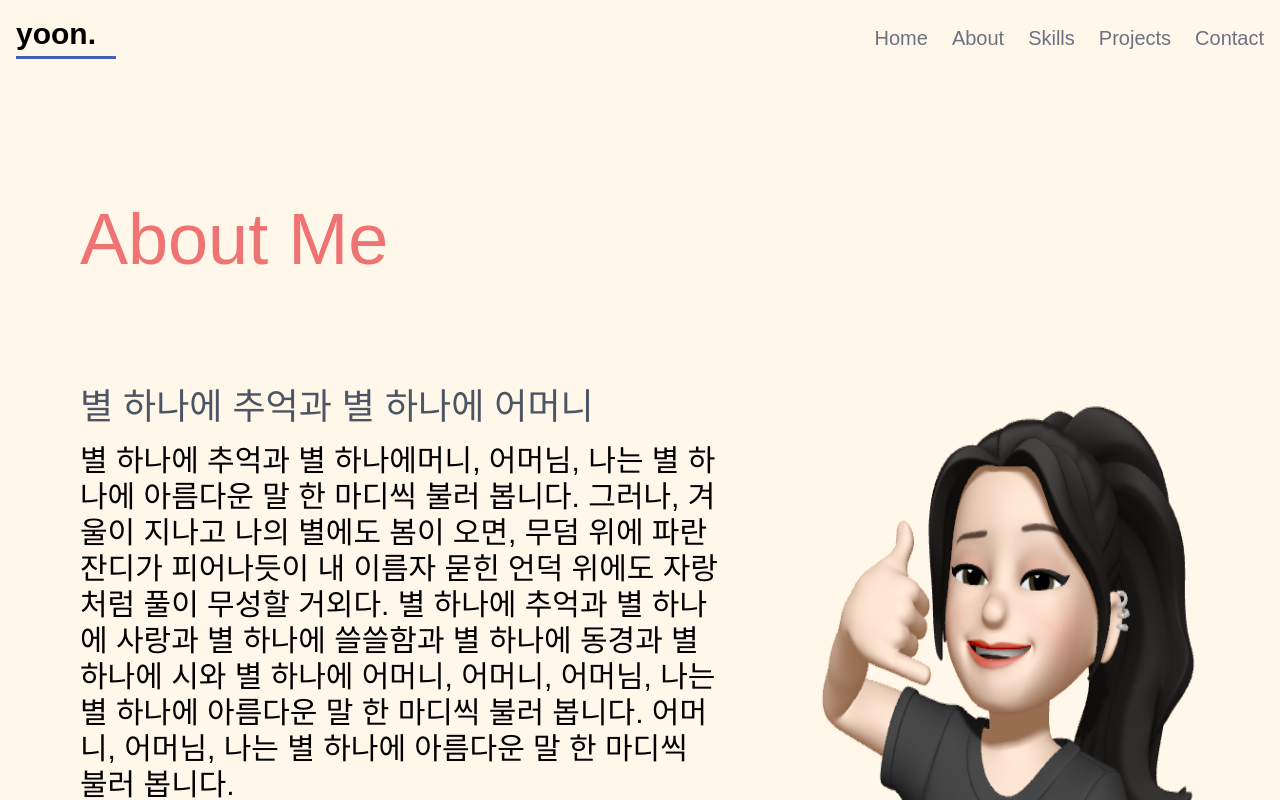
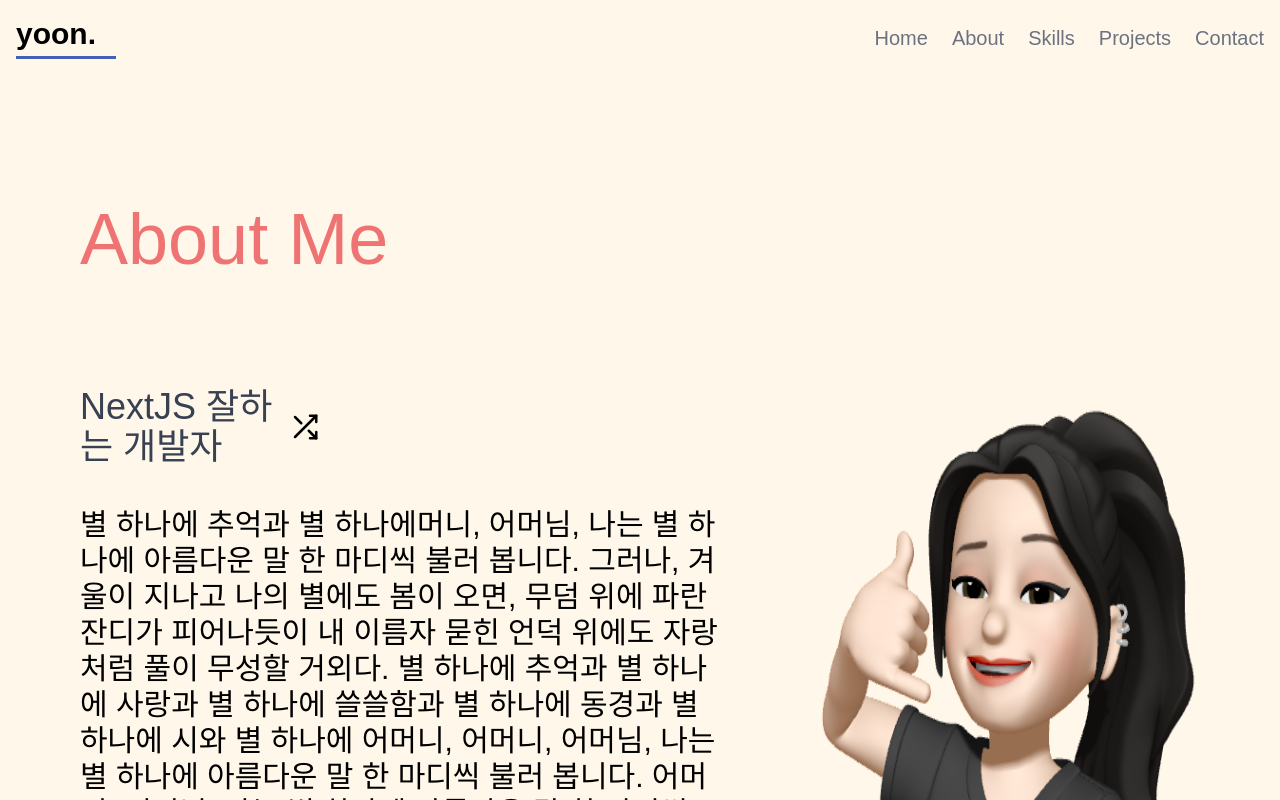
Before and after one commit to eeeyooon/portfolio, a Next.js app: page /about in a window 1280 px wide. Built offline with nearby package versions, Linux system fonts and the light colour scheme; a web font is replaced by a local one.

Commit message:
feat: shuffle & slot 기능 추가

```diff
--- a/src/app/about/page.tsx
+++ b/src/app/about/page.tsx
@@ -1,5 +1,7 @@
 import Image from "next/image";
 import ProfileImage from "../../../public/images/profile.png";
+import SlotMachine from "@/components/SlotMachine";
+import { sentence } from "../../../data/about/data";
 export default function AboutPage() {
   return (
     <>
@@ -13,11 +15,10 @@ export default function AboutPage() {
             height={300}
             priority
           />
-          <div className="pt-20 mr-20 ">
-            <p className="font-scoreRegular text-4xl text-gray-600 mb-4">
-              별 하나에 추억과 별 하나에 어머니
-            </p>
-            <p className="text-3xl">
+          <div className="pt-20 mr-20">
+            <SlotMachine sentence={sentence} />
+
+            <p className="text-3xl mb-14 mt-10">
               별 하나에 추억과 별 하나에머니, 어머님, 나는 별 하나에 아름다운 말
               한 마디씩 불러 봅니다. 그러나, 겨울이 지나고 나의 별에도 봄이
               오면, 무덤 위에 파란 잔디가 피어나듯이 내 이름자 묻힌 언덕 위에도
@@ -26,9 +27,6 @@ export default function AboutPage() {
               어머니, 어머님, 나는 별 하나에 아름다운 말 한 마디씩 불러 봅니다.
               어머니, 어머님, 나는 별 하나에 아름다운 말 한 마디씩 불러 봅니다.
             </p>
-            <p className="text-3xl mt-14">
-              나는 별 하나에 아름다운 말 한 마디씩 불러 봅니다.
-            </p>
           </div>
         </div>
       </section>
--- /dev/null
+++ b/src/components/SlotMachine.tsx
@@ -0,0 +1,78 @@
+"use client";
+
+import { AnimatePresence, Variants, motion } from "framer-motion";
+import { useEffect, useState } from "react";
+import { LuShuffle } from "react-icons/lu";
+
+type Props = {
+  sentence: string[];
+};
+
+export default function SlotMachine({ sentence }: Props) {
+  const [count, setCount] = useState(0);
+  const [curIndex, setCurIndex] = useState(0);
+  const textList = Array(5).fill(sentence).flat();
+
+  useEffect(() => {
+    const interval = setInterval(() => {
+      setCurIndex((prev) => {
+        return prev < textList.length - 1 - count ? prev + 1 : prev;
+      });
+    }, 10 * (curIndex + 1) * 0.5);
+    return () => clearInterval(interval);
+  }, [curIndex, count, textList.length]);
+
+  const variants: Variants = {
+    initial: { scaleY: 0.3, y: "-50%", opacity: 0 },
+    animate: ({ isLast }) => ({
+      scaleY: 1,
+      y: 0,
+      opacity: 1,
+      filter: isLast ? undefined : "blur(1.5px)",
+    }),
+    exit: { scaleY: 0.3, y: "50%", opacity: 0 },
+  };
+  function handleClick() {
+    setCurIndex(0);
+    setCount((prev) => {
+      return prev < sentence.length - 1 ? prev + 1 : 0;
+    });
+  }
+
+  return (
+    <div className="flex justify-between">
+      <AnimatePresence mode="popLayout">
+        {textList.map((text, i) => {
+          const isLast = i === textList.length - 1 - count;
+          return (
+            i === curIndex && (
+              <motion.p
+                className="overflow-hidden text-4xl font-thin text-gray-700"
+                key={text}
+                custom={{ isLast }}
+                variants={variants}
+                initial="initial"
+                animate="animate"
+                exit="exit"
+                transition={{
+                  duration: isLast ? 0.1 : 0.01,
+                  ease: isLast ? "easeInOut" : "linear",
+                }}
+              >
+                {text}
+              </motion.p>
+            )
+          );
+        })}
+      </AnimatePresence>
+      <motion.button
+        className="mr-[400px] text-3xl"
+        onClick={handleClick}
+        whileTap={{ scale: 0.9, scaleY: 1 }}
+        whileHover={{ scaleY: -1 }}
+      >
+        <LuShuffle />
+      </motion.button>
+    </div>
+  );
+}
```
